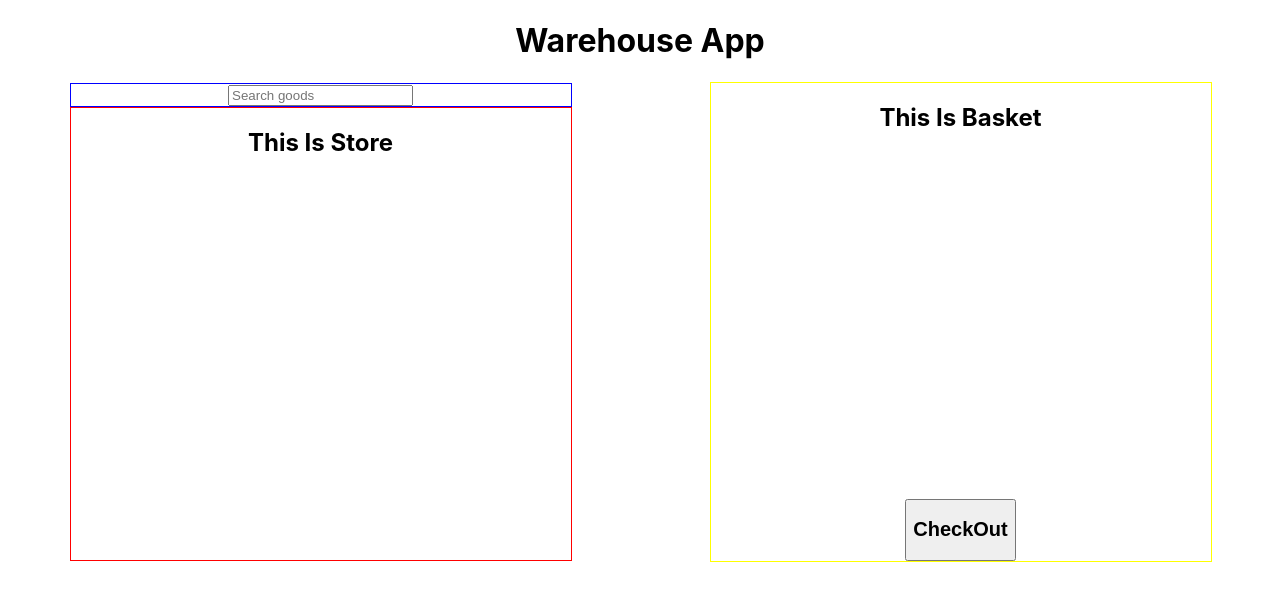
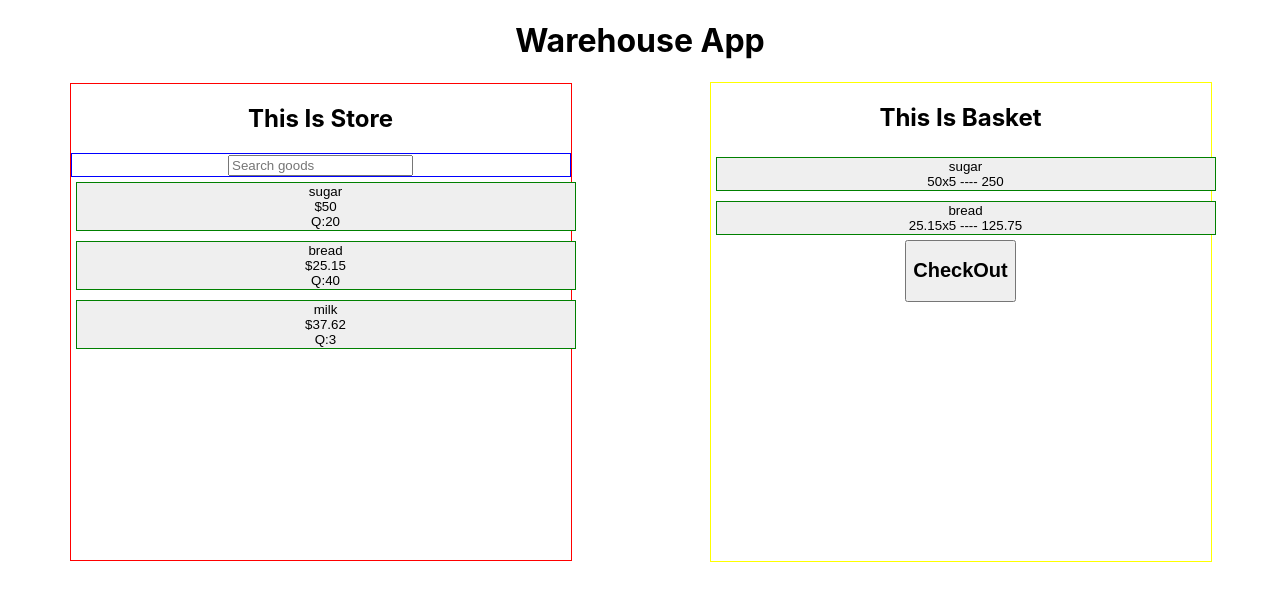
Before and after one commit to lConstantine/warehouse-app, a React (Create React App) app: page / in a window 1280 px wide. Shown: the top 600 px of the page. Built offline with nearby package versions, Linux system fonts and the light colour scheme.

Commit message:
I'm committing this cos all the logic looks OK and I'm dying for sleep. I'll make in look pretty later

```diff
--- a/src/App.js
+++ b/src/App.js
@@ -1,11 +1,13 @@
 import './App.css'
 import React, { useState } from 'react'
-import Search from './components/Search'
 import Store from './components/Store'
 import Basket from './components/Basket'
-import CheckOut from './components/CheckOut'
+
 
 function App() {
+
+  /* here we're gonna get the store array of objects from a DB, according to initial test conditions,
+     but I'm using an short example for your convenience */
 
   const [store, setStore] = useState([
     {
@@ -16,15 +18,26 @@ function App() {
     {
       name: 'bread',
       price: 25.15,
-      amount: 45
+      amount: 40
     },
     {
       name: 'milk',
       price: 37.62,
-      amount: 12
+      amount: 3
     }
   ])
-  const [basket, setBasket] = useState([])
+  const [basket, setBasket] = useState([
+    {
+      name: 'sugar',
+      price: 50.00,
+      amount: 5
+    },
+    {
+      name: 'bread',
+      price: 25.15,
+      amount: 5
+    }
+  ])
   const [search, setSearch] = useState('')
 
 
@@ -33,12 +46,10 @@ function App() {
       <h1 style={{ 'textAlign': 'center' }} >Warehouse App</h1>
       <div style={{ 'display': 'flex', 'justifyContent': 'space-around', 'height': '60vh' }}>
         <div style={{ 'border': '1px solid white', 'display': 'flex', 'flexDirection': 'column' }}>
-          <Search search={search} setSearch={setSearch} />
-          <Store store={store} setCart={setBasket} />
+          <Store store={store} basket={basket} setStore={setStore} setBasket={setBasket} search={search} setSearch={setSearch} />
         </div>
         <div style={{ 'border': '1px solid yellow', 'display': 'flex', 'flexDirection': 'column'}}>
-          <Basket basket={basket} setStore={setStore} />
-          <CheckOut setBasket={setBasket} />
+          <Basket basket={basket} store={store} setStore={setStore} setBasket={setBasket} />
         </div>
       </div>
     </div>
--- a/src/components/Basket.js
+++ b/src/components/Basket.js
@@ -1,15 +1,45 @@
 import React from "react"
-import Item from './Item'
 
-const Basket = ({ basket, setStore}) => {
-  console.log('Basket', basket)
+
+const Basket = ({ basket, store, setStore, setBasket}) => {
+
+  const handlePassToStore = (basketItem) => {
+
+    const newBasket = basket.map(obj =>
+      obj.name === basketItem.name ? { ...obj, amount: obj.amount - 1 } : obj)
+    setBasket(newBasket)
+                                                      // YES, I KNOW ABOUT DRY!!! Sorry =)
+    const newStore = store.map(obj =>
+      obj.name === basketItem.name ? { ...obj, amount: obj.amount + 1 } : obj)
+    setStore(newStore)
+  }
+
+  if (basket.length < 1) {
+    return <h2>The basket is empty, you monster...</h2>
+  }
+
   return (
+    <div>
     <div style={{ "flexGrow": "1", 'width': '500px' }}>
       <h2>This Is Basket</h2>
-      <ul style={{ listStyle: "none" }}>
-        <Item goods={basket} select={setStore} />
-      </ul>
+      {basket
+        .map((item, index) => (
+        ((item.amount > 0) &&
+        <button onClick={() => handlePassToStore(item)}
+        key={index+1}
+        style={{ border: "1px solid green", "margin": "5px", "width" : "100%"}}>
+        {item.name}<br/>{item.price}x{item.amount} ---- {item.price * item.amount}
+        </button>)))
+      }
     </div>
+
+    {/* so here we should print out the receipt but for the purpose of this test it's OK to just whipe the basket clean */}
+
+    <div style={{ 'marginBottom': '0%' }}>
+    <button onClick={() => setBasket([])} ><h2>CheckOut</h2></button>
+  </div>
+
+  </div>
   );
 };
 
--- a/src/components/CheckOut.js
+++ /dev/null
@@ -1,12 +0,0 @@
-import React from 'react'
-
-const CheckOut = ({ setBasket }) => {
-
-  return(
-    <div style={{ 'marginBottom': '0%' }}>
-    <button onClick={() => setBasket([])} ><h2>CheckOut</h2></button>
-  </div>
-  )
-}
-
-export default CheckOut
--- a/src/components/Item.js
+++ /dev/null
@@ -1,17 +0,0 @@
-import React from "react";
-
-const Item = ({ goods, select }) => {
-
-  const handleClick = (item) => {
-    goods[item].amount = goods[item].amount - 1
-  }
-
-  return (
-  goods.map((item) => {
-    <li key={item.name}>
-      <button onClick={() => handleClick(item)}>{item.name}</button>
-    </li>
-  }))
-}
-
-export default Item;
--- a/src/components/Search.js
+++ /dev/null
@@ -1,12 +0,0 @@
-import React from 'react'
-
-const Search = ({ search, setSearch }) => {
-
-  return(
-    <div style={{ 'border': '1px solid blue', 'marginBottom':'0px' }}>
-      <input value={search} onChange={(e) => setSearch(e.target.value)} placeholder="Search goods"/>
-    </div>
-  )
-}
-
-export default Search
--- a/src/components/Store.js
+++ b/src/components/Store.js
@@ -1,14 +1,49 @@
 import React from "react"
-import Item from './Item'
 
-const Store = ({ store, setBasket}) => {
-  console.log('Store', store)
+
+const Store = ({ store, basket, setStore, setBasket, search, setSearch }) => {
+
+  const handlePassToBasket = (storeItem) => {
+    const thisItem = basket.find(basketItem => basketItem.name === storeItem.name)
+      if (thisItem === undefined) {
+        setBasket([...basket, {...storeItem, amount: 1}])
+      }else{
+        const newBasket = basket.map(obj =>
+          obj.name === storeItem.name ? { ...obj, amount: obj.amount + 1 } : obj)
+        setBasket(newBasket)
+      }
+    const newStore = store.map(obj =>
+      obj.name === storeItem.name ? { ...obj, amount: obj.amount - 1 } : obj)
+    setStore(newStore)
+  }              /* this very well might be the worst handler you can find, but it works! (just like me lol)
+                    and i need go get some rest, so... Enjoy! =) */
+
   return (
     <div style={{ border: "1px solid red", "flexGrow": "1", 'width': '500px' }}>
       <h2>This Is Store</h2>
-      <ul style={{ listStyle: "none" }}>
-        <Item goods={store} select={setBasket} />
-      </ul>
+
+        <div style={{ 'border': '1px solid blue', 'marginBottom':'0px' }}>
+          <input value={search} onChange={(e) => setSearch(e.target.value)} placeholder="Search goods"/>
+        </div>
+
+      {store
+        .map(
+          (item, index) => (
+            item.amount > 0 &&
+
+            /* is this the best search solution? probably not, I'm not gonna argue with that.
+              but it's almost 2am here and I have to go to my full time job tomorrow so "excusez moi",
+              I'll make it look pretty later... */
+
+              ((search === '' || item.name.indexOf( search ) !== -1) &&
+                <button onClick={() => handlePassToBasket(item)}
+                  key={index+1}
+                  style={{ border: "1px solid green", "margin": "5px", "width": "100%"}}>
+                    {item.name}<br/>${item.price}<br/>Q:{item.amount}
+                </button>)
+          )
+        )
+      }
     </div>
   );
 };
```
